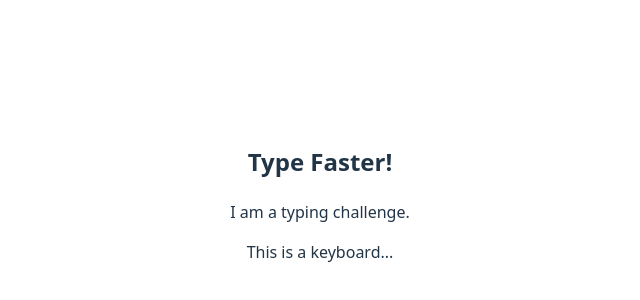
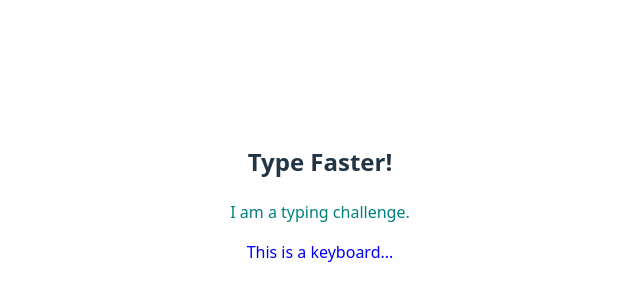
Before and after one commit to kaitlyn-dodds/type-faster, a React (Vite) app: page / in a window 1280 px wide. Shown: the part 198-498 px from the top of the page, without its empty margins (320-960 px from the left). Built offline with nearby package versions, Linux system fonts and the light colour scheme.

Commit message:
actually structure the components like this

```diff
--- a/src/App.tsx
+++ b/src/App.tsx
@@ -1,6 +1,6 @@
 import './App.css'
 import Challenge from './components/Challenge'
-import Keyboard from './components/keyboard'
+import Keyboard from './components/Keyboard'
 
 function App() {
   return (
--- a/src/components/Challenge.tsx
+++ b/src/components/Challenge/index.tsx
@@ -1,10 +1,11 @@
+import './style.css'
 
 function Challenge() {
     const current: string = "I am a typing challenge."
 
     return (
         <>
-            <p>{current}</p>
+            <p className='challenge' >{current}</p>
         </>
     )
 }
--- /dev/null
+++ b/src/components/Challenge/style.css
@@ -0,0 +1,3 @@
+.challenge {
+    color: teal;
+}
--- a/src/components/Keyboard.tsx
+++ b/src/components/Keyboard/index.tsx
@@ -1,9 +1,10 @@
+import './style.css'
 
 function Keyboard() {
     return (
-        <>
+        <div className="keyboard">
             <p>This is a keyboard...</p>
-        </>
+        </div>
     )
 }
 
--- /dev/null
+++ b/src/components/Keyboard/style.css
@@ -0,0 +1,3 @@
+.keyboard {
+    color: blue;
+}
```
